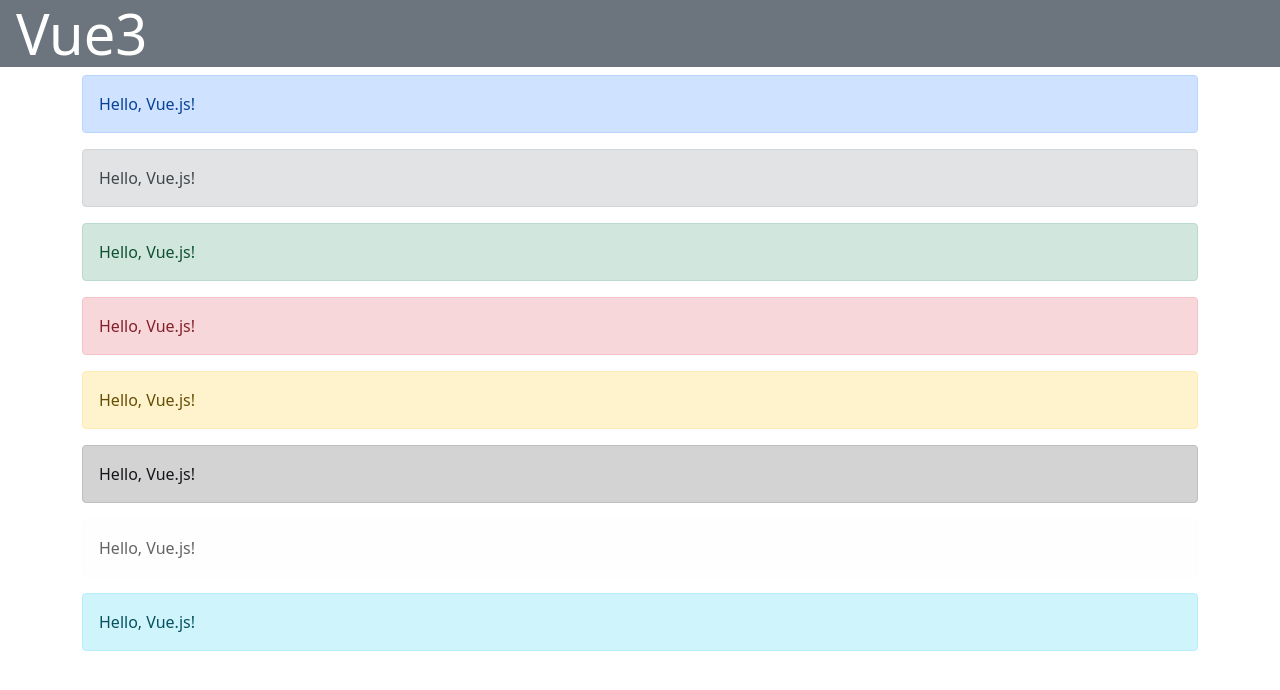
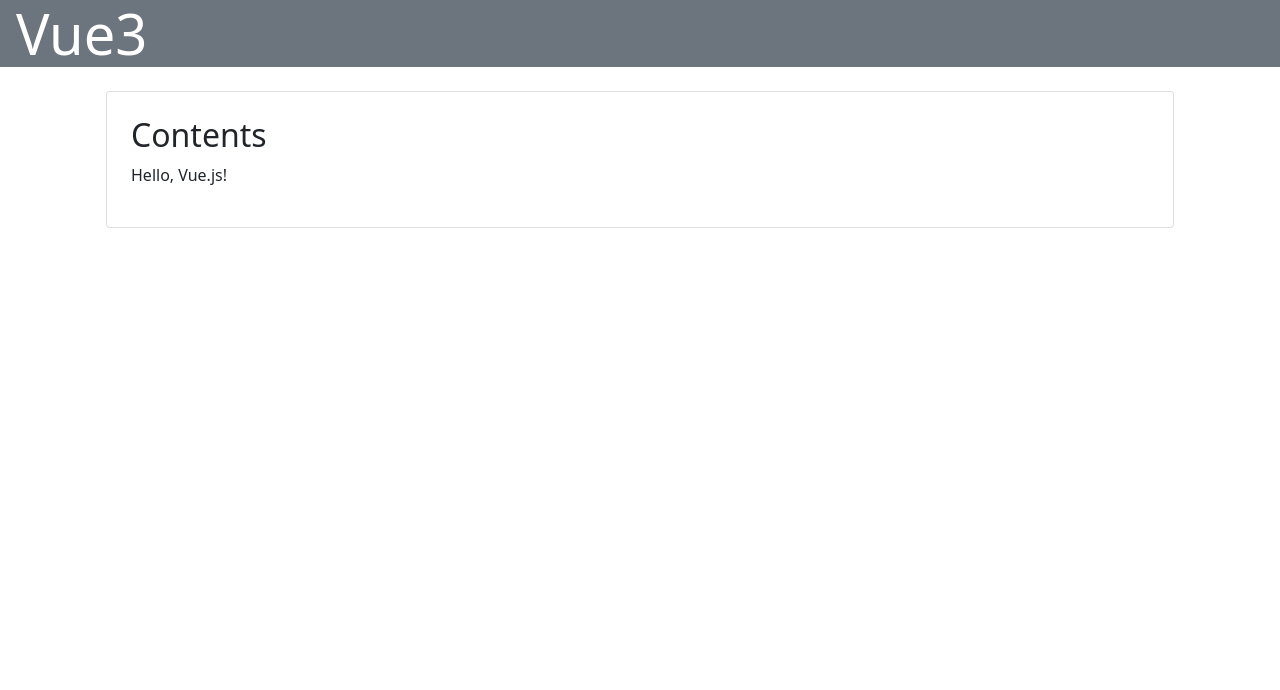
Before and after one commit to CottonTesseract/practice_vue3, a plain HTML site: page index.html in a window 1280 px wide. Drawn offline with nearby package versions, Linux system fonts and the light colour scheme.

Commit message:
learn card

```diff
--- a/index.html
+++ b/index.html
@@ -11,14 +11,10 @@
 	<body>
 		<h1 class="bg-secondary text-white display-4 px-3">Vue3</h1>
 		<div id="app" class="container">
-			<p class="alert alert-primary">{{ message }}</p>
-			<p class="alert alert-secondary">{{ message }}</p>
-			<p class="alert alert-success">{{ message }}</p>
-			<p class="alert alert-danger">{{ message }}</p>
-			<p class="alert alert-warning">{{ message }}</p>
-			<p class="alert alert-dark">{{ message }}</p>
-			<p class="alert alert-light">{{ message }}</p>
-			<p class="alert alert-info">{{ message }}</p>
+			<div class="card m-4 p-4">
+				<h2 class="card-title">Contents</h2>
+				<p title="card-text">{{ message }}</p>
+			</div>
 		</div>
 		<script>
 			const appdata = {
```
